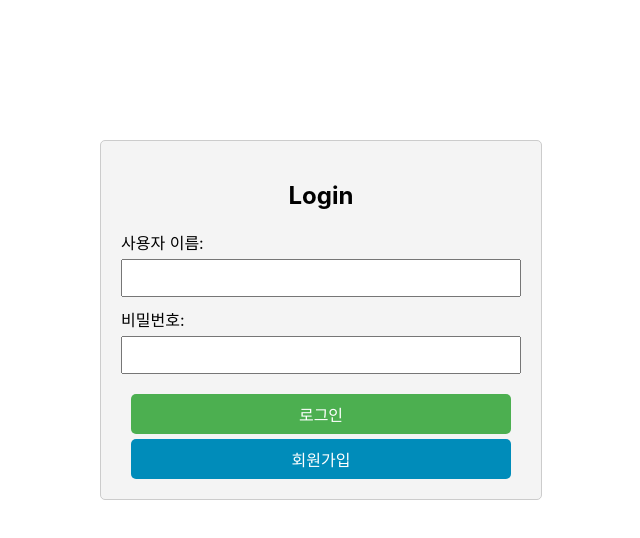
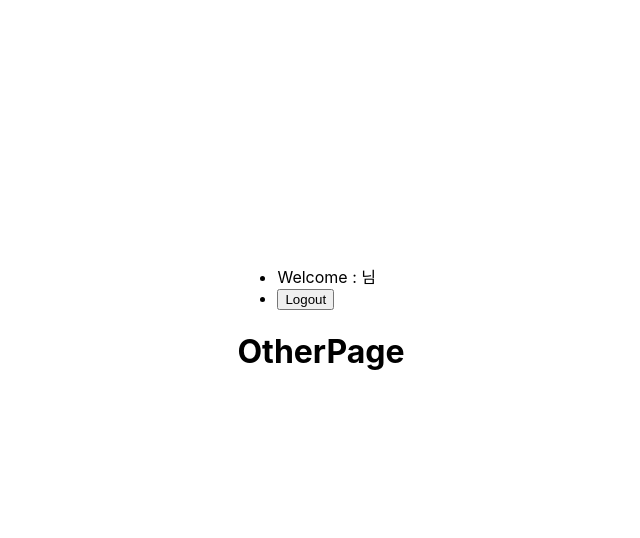
Before and after one commit to dukbong/Korean_Hunting_Front, a React (Create React App) app: page /dashboard in a window 1280 px wide. Before the commit this address led to /login. Shown: the top 538 px of the page, without its empty margins (319-959 px from the left). Built offline with nearby package versions, Linux system fonts and the light colour scheme; sample sign-in values are in the browser's storage.

Commit message:
login & navigation & testPage

```diff
--- a/src/App.js
+++ b/src/App.js
@@ -1,23 +1,33 @@
-import './App.css';
-import React from 'react';
-import { BrowserRouter as Router, Routes, Route, Navigate } from 'react-router-dom';
-import Login from './component/login'; // 로그인 컴포넌트
-import SignUp from './component/signup'; // 로그인 컴포넌트
-import OtherPage from './component/otherPage'; // 다른 페이지 컴포넌트
+import "./App.css";
+import React, { } from "react";
+import {
+  BrowserRouter as Router,
+  Routes,
+  Route,
+  Navigate,
+} from "react-router-dom";
+import Login from "./component/login"; // 로그인 컴포넌트
+import SignUp from "./component/join"; // 로그인 컴포넌트
+import Info from "./component/info"; // 다른 페이지 컴포넌트
+import Dashboard from "./component/dashboard"; // 다른 페이지 컴포넌트
+import Navigation from './component/navigation';
+import { UserProvider } from './component/userContext';
 
 function App() {
 
-  const isAuthenticated = false;
-
   return (
+    <UserProvider>
     <Router>
+      <Navigation />
       <Routes>
         <Route path="/login" element={<Login />} />
-        <Route path="/signup" element={<SignUp />} />
-        <Route path="/dashboard" element={ isAuthenticated ? <OtherPage /> : <Navigate to="/login" /> } />
-        <Route path="*" element={ <Navigate to="/login" /> } /> {/* 모든 경로를 처리하고, 로그인 페이지로 리디렉션 */}
+        <Route path="/join" element={<SignUp />} />
+        <Route path="/dashboard" element={<Dashboard />} />
+        <Route path="/info" element={<Info />} />
+        <Route path="*" element={<Navigate to="/dashboard" />} />
       </Routes>
     </Router>
+    </UserProvider>
   );
 }
 
--- /dev/null
+++ b/src/component/dashboard.jsx
@@ -0,0 +1,22 @@
+import React, { useEffect } from "react";
+import { useNavigate } from "react-router-dom";
+
+function OtherPage() {
+
+  const navigate = useNavigate(); // useHistory 대신 useNavigate 사용
+
+  useEffect(() => {
+    const token = localStorage.getItem("token");
+    if (!token) {
+      navigate("/login");
+    }
+  }, [navigate]);
+
+  return (
+    <div>
+      <h1>OtherPage</h1>
+    </div>
+  );
+}
+
+export default OtherPage;
--- /dev/null
+++ b/src/component/info.jsx
@@ -0,0 +1,43 @@
+import React, { useState, useEffect } from 'react';
+import { useNavigate } from "react-router-dom";
+import axios from "axios";
+
+const UserInfo = () => {
+    const [userInfo, setUserInfo] = useState(null); // 유저 정보 상태
+
+    const navigate = useNavigate(); // useHistory 대신 useNavigate 사용
+
+    useEffect(() => {
+        const token = localStorage.getItem('token');
+
+        if (!token){
+            navigate("/login");
+        } else {
+            axios.get("/info", { headers: { Authorization: `Bearer ${token}` } })
+                .then(response => {
+                    setUserInfo(response.data);
+                })
+                .catch(error => {
+                    console.log(error)
+                });
+        }
+
+    }, [navigate]);
+
+    return (
+        <div>
+            {userInfo ? (
+                <div>
+                    <h2>User Info</h2>
+                    <p>Username: {userInfo.userId}</p>
+                    <p>Email: {userInfo.email}</p>
+                    <p>Email: {userInfo.company}</p>
+                </div>
+            ) : (
+                <p>정보를 불러오는데 실패했습니다.</p>
+            )}
+        </div>
+    );
+}
+
+export default UserInfo;
--- a/src/component/signup.jsx
+++ b/src/component/join.jsx
@@ -1,4 +1,5 @@
-import React, { useState } from 'react';
+import React, { useState, useEffect } from 'react';
+import axios from "axios";
 import { useNavigate } from 'react-router-dom'; // useHistory 대신 useNavigate 사용
 import './css/signup.css';
 
@@ -9,14 +10,28 @@ const SignUp = () => {
   const [password, setPassword] = useState('');
   const navigate = useNavigate(); // useHistory 대신 useNavigate 사용
 
+  useEffect(() => {
+    const token = localStorage.getItem("token");
+    if (token) {
+      navigate("/dashboard");
+    }
+  }, [navigate]);
+
   const handleSignUp = () => {
-    console.log('Username:', username);
-    console.log('Password:', password);
-    console.log('Email:', email);
-    console.log('company:', company);
-    // 회원가입 로직 추가
 
-    navigate('/login');
+    axios.post("/join", {
+      userId: username,
+      userPwd: password,
+      email: email,
+      company: company
+    }).then((res) => {
+      console.log(res.data);
+      navigate('/login');
+    }).catch((error) => {
+      console.log(error.response.data.message);
+      alert(error.response.data.message);
+    })
+
   };
 
   return (
--- a/src/component/login.jsx
+++ b/src/component/login.jsx
@@ -1,25 +1,49 @@
-import React, { useState } from 'react';
-import { useNavigate } from 'react-router-dom'; // useHistory 대신 useNavigate 사용
-import './css/login.css';
+import React, { useState, useEffect } from "react";
+import { useNavigate } from "react-router-dom"; // useHistory 대신 useNavigate 사용
+import axios from "axios";
+import { useUser } from "./userContext";
+import "./css/login.css";
 
 const Login = () => {
-  const [username, setUsername] = useState('');
-  const [password, setPassword] = useState('');
+  const [username, setUsername] = useState("");
+  const [password, setPassword] = useState("");
+  const { setUserId } = useUser(); // UserContext에서 setUserId 가져오기
+
   const navigate = useNavigate(); // useHistory 대신 useNavigate 사용
 
+  useEffect(() => {
+    const token = localStorage.getItem("token");
+    if (token) {
+      navigate("/dashboard");
+    }
+  }, [navigate]);
+
   const handleLogin = () => {
-    // Jenkins에 대한 로그인 요청을 처리하는 함수
-    // 예를 들어, axios 또는 fetch를 사용하여 API 호출할 수 있음
-    console.log('Username:', username);
-    console.log('Password:', password);
-    // 이 곳에서 Jenkins에 대한 실제 로그인 요청을 보낼 수 있음
+    axios
+      .post("/login", { userId: username, userPwd: password })
+      .then((response) => {
+        const token = response.data.accessToken;
+        if (token) {
+          localStorage.setItem("token", token);
+          setUserId(username);
+          navigate("/dashboard");
+        }
+      })
+      .catch((error) => {
+        if (
+          error.response &&
+          error.response.data &&
+          error.response.data.message
+        ) {
+          alert(error.response.data.message);
+        } else {
+          alert("로그인 중 오류가 발생했습니다.");
+        }
+      });
   };
 
   const handleSignup = () => {
-    // 회원가입 페이지로 이동하는 함수
-    console.log('Redirect to signup page');
-    navigate('/signup'); // useHistory 대신 useNavigate 사용
-    // 이 곳에서 회원가입 페이지로 이동하는 로직을 추가할 수 있음
+    navigate("/join");
   };
 
   return (
--- /dev/null
+++ b/src/component/navigation.jsx
@@ -0,0 +1,52 @@
+import React from "react";
+import { useNavigate, useLocation } from "react-router-dom";
+import { useUser } from "./userContext";
+import axios from "axios";
+
+const Navigation = () => {
+  const { userId } = useUser(); // UserContext에서 userId 가져오기
+  const navigate = useNavigate(); // useHistory 대신 useNavigate 사용
+  const location = useLocation();
+
+  // 현재 경로가 로그인 또는 회원가입 페이지인지 확인
+  const isLoginPage = location.pathname === "/login";
+  const isJoinPage = location.pathname === "/join";
+
+  // 로그인 상태 확인
+  const isAuthenticated = !!localStorage.getItem("token");
+
+  const handleLogout = () => {
+    const token = localStorage.getItem("token");
+    axios
+      .get("/logout", { headers: { Authorization: `Bearer ${token}` } })
+      .then((res) => {
+        console.log("logout!");
+        localStorage.removeItem("token");
+        navigate("/login");
+      })
+      .catch((err) => {
+        console.log("error!");
+      });
+  };
+
+  if (isAuthenticated && !isLoginPage && !isJoinPage) {
+    return (
+      <nav>
+        <ul>
+          <>
+            <li>
+              <span>Welcome : {userId} 님</span>
+            </li>
+            <li>
+              <button onClick={handleLogout}>Logout</button>
+            </li>
+          </>
+        </ul>
+      </nav>
+    );
+  } else {
+    return null;
+  }
+};
+
+export default Navigation;
--- a/src/component/otherPage.jsx
+++ /dev/null
@@ -1,12 +0,0 @@
-import React from "react";
-import axios from "axios";
-
-function OtherPage() {
-  return (
-    <div>
-      <h1>OtherPage</h1>
-    </div>
-  );
-}
-
-export default OtherPage;
--- /dev/null
+++ b/src/component/userContext.jsx
@@ -0,0 +1,21 @@
+import React, { createContext, useState, useContext } from "react";
+
+const UserContext = createContext();
+
+export const UserProvider = ({ children }) => {
+  const [userId, setUserId] = useState("");
+
+  return (
+    <UserContext.Provider value={{ userId, setUserId }}>
+      {children}
+    </UserContext.Provider>
+  );
+};
+
+export const useUser = () => {
+  const context = useContext(UserContext);
+  if (!context) {
+    throw new Error("useUser must be used within a UserProvider");
+  }
+  return context;
+};
```
